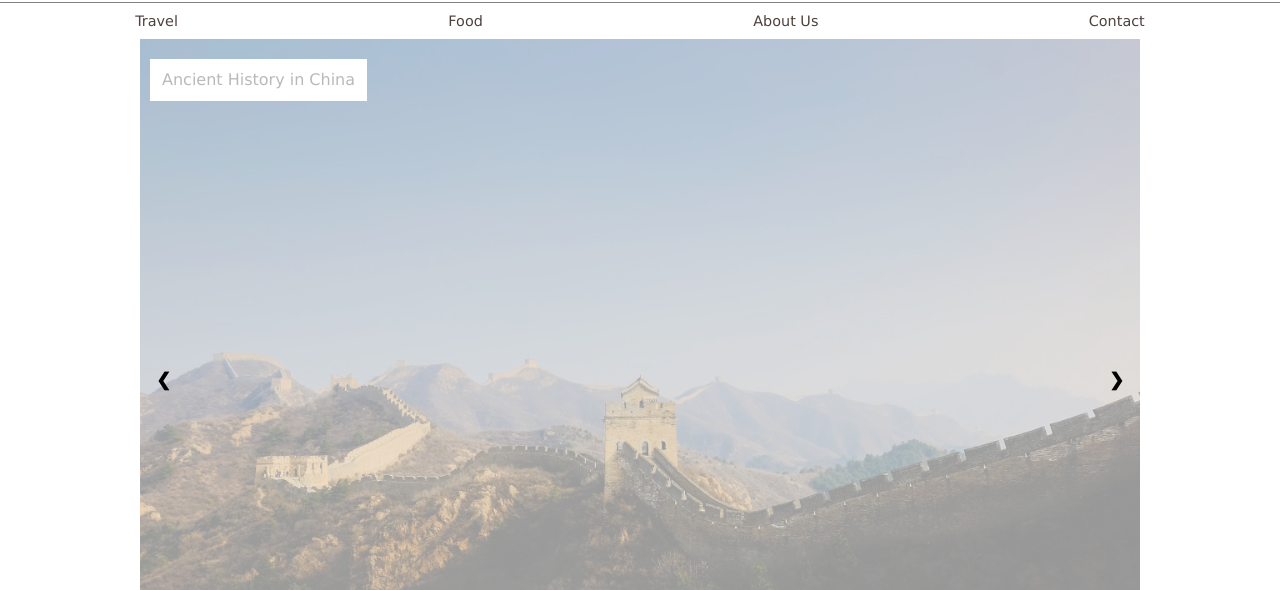
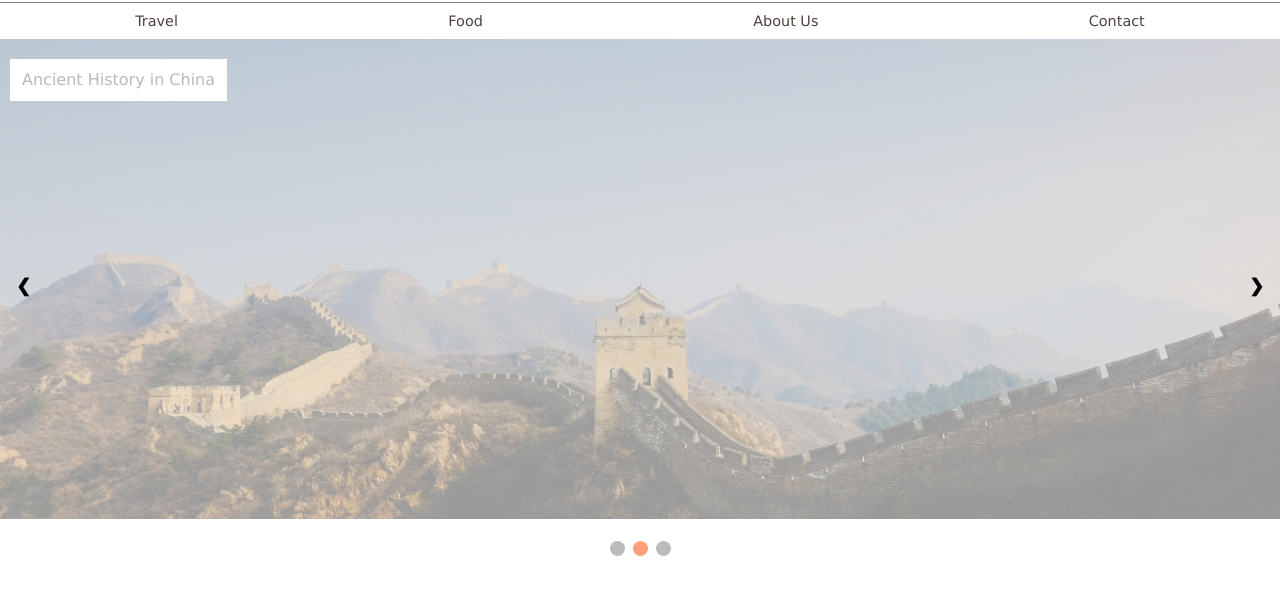
Before and after one commit to svenchan/travelblog, a plain HTML site: page index.html in a window 1280 px wide. Shown: the part 111-701 px from the top of the page. Drawn offline with Linux system fonts and the light colour scheme.

Commit message:
Change img slider height to evenout imgages in slider

```diff
--- a/styles.css
+++ b/styles.css
@@ -151,7 +151,7 @@ a:hover {
 }
 
 .slideshow-container {
-    max-width: 1000px;
+    max-width: 1900px;
     position: relative;
     margin: auto;
 }
@@ -230,8 +230,10 @@ a:hover {
 }
 
 .img-gallery {
-    max-width: 100%;
+    max-width: 1920px;
     width: 100%;
+    height: 60vh;
+    object-fit: cover;
 }
 
 
```
